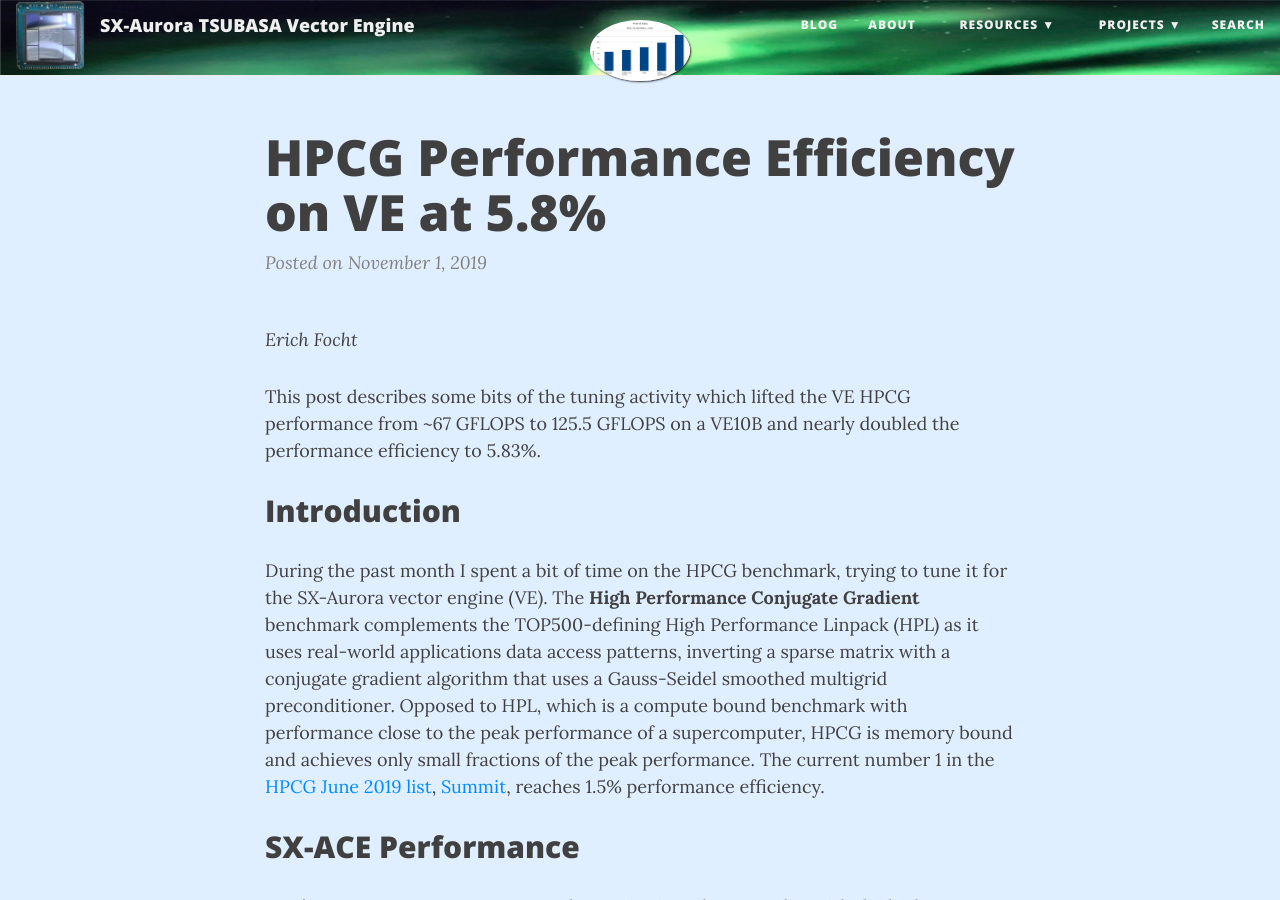
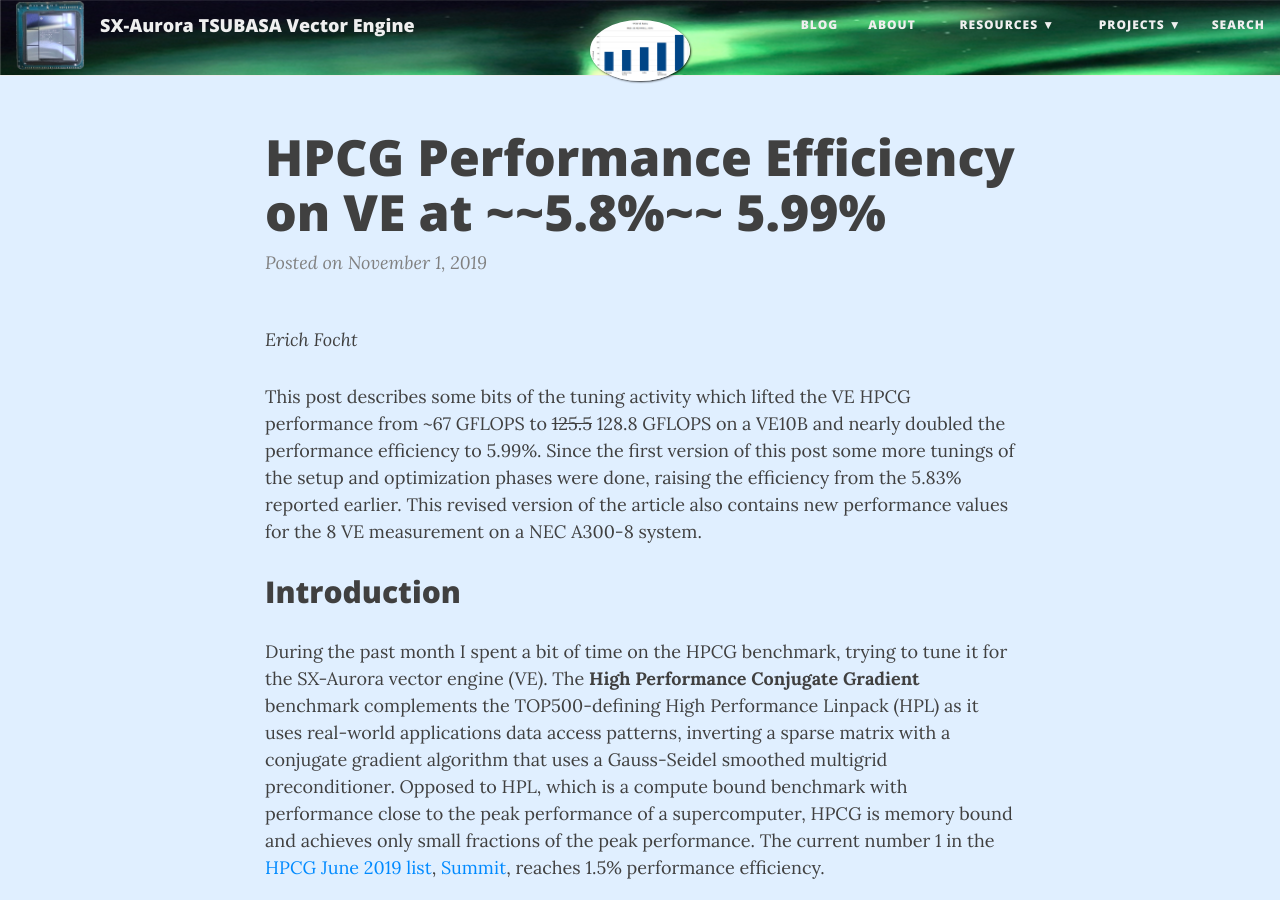
Before and after one commit to SX-Aurora/SX-Aurora.github.io, a Jekyll site: the page built from _posts/2019-11-01-hpcg-tuning.md, in a window 1280 px wide and 900 px high. Built offline with Jekyll 4.4.1, drawn with Linux system fonts in a browser that asks for light colours; nearby versions of some CDN libraries; comment, search, counter and statistics services are not loaded; some of the changed text lies outside the part shown.

Commit message:
Revised performance of HPCG-VE.

````diff
--- a/_posts/2019-11-01-hpcg-tuning.md
+++ b/_posts/2019-11-01-hpcg-tuning.md
@@ -1,6 +1,6 @@
 ---
 layout: post
-title: "HPCG Performance Efficiency on VE at 5.8%"
+title: "HPCG Performance Efficiency on VE at ~~5.8%~~ 5.99%"
 author: Erich Focht
 excerpt: "Tuning the HPCG benchmark for the SX-Aurora TSUBASA."
 image: /img/hpcg_tuning_path.png
@@ -12,8 +12,13 @@
 *Erich Focht*
 
 This post describes some bits of the tuning activity which lifted the
-VE HPCG performance from ~67 GFLOPS to 125.5 GFLOPS on a VE10B and
-nearly doubled the performance efficiency to 5.83%.
+VE HPCG performance from ~67 GFLOPS to ~~125.5~~ 128.8 GFLOPS on a
+VE10B and nearly doubled the performance efficiency to 5.99%. Since
+the first version of this post some more tunings of the setup and
+optimization phases were done, raising the efficiency from the 5.83%
+reported earlier. This revised version of the article also contains
+new performance values for the 8 VE measurement on a NEC A300-8
+system.
 
 
 ## Introduction
@@ -192,19 +197,19 @@
 processes) is:
 ```
 GFLOP/s Summary:
-  Raw DDOT: 232.766
-  Raw WAXPBY: 108.01
-  Raw SpMV: 98.7324
-  Raw MG: 141.849
-  Raw Total: 133.382
-  Total with convergence overhead: 133.382
-  Total with convergence and optimization phase overhead: 125.469
+  Raw DDOT: 230.742
+  Raw WAXPBY: 106.772
+  Raw SpMV: 98.1001
+  Raw MG: 143.969
+  Raw Total: 134.7
+  Total with convergence overhead: 134.7
+  Total with convergence and optimization phase overhead: 128.834
 ...
 __________ Final Summary __________:
-  HPCG result is VALID with a GFLOP/s rating of: 125.469
-      HPCG 2.4 Rating (for historical value) is: 127.649
+  HPCG result is VALID with a GFLOP/s rating of: 128.834
+      HPCG 2.4 Rating (for historical value) is: 130.253
 ```
-This corresponds to **5.835% efficiency**.
+This corresponds to **5.99% performance efficiency**.
 
 The power consumption during a HPCG run is noteworthy. I simply looped
 over a simple command like
@@ -226,6 +231,17 @@
 threads in the VE's MPI are a problem that still needs to be
 tackled. Driving asynchronous MPI calls with MPI_Iprobe() works, but
 the benefit was limited.
+
+**NOTE November 12, 2019** With new measurements on A300-8 I reached
+in a long run
+```
+  HPCG result is VALID with a GFLOP/s rating of: 932.145
+      HPCG 2.4 Rating (for historical value) is: 952.568
+```
+which represents 5.41% of the peak performance. This was done by
+adding the code that overlaps computation and communication, fixing
+a problem in the process distribution and further tuning the
+optimization phase.
 
 
 ## Conclusion and Outlook
````
